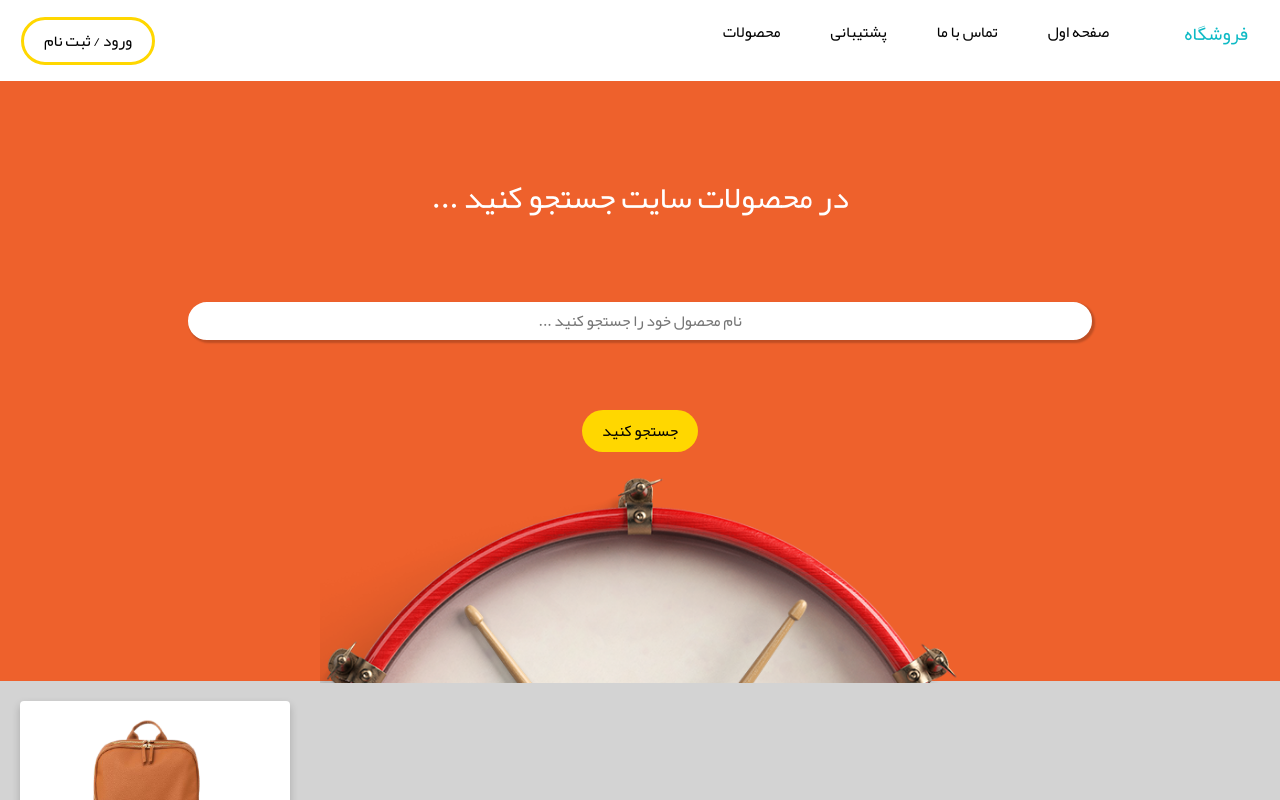
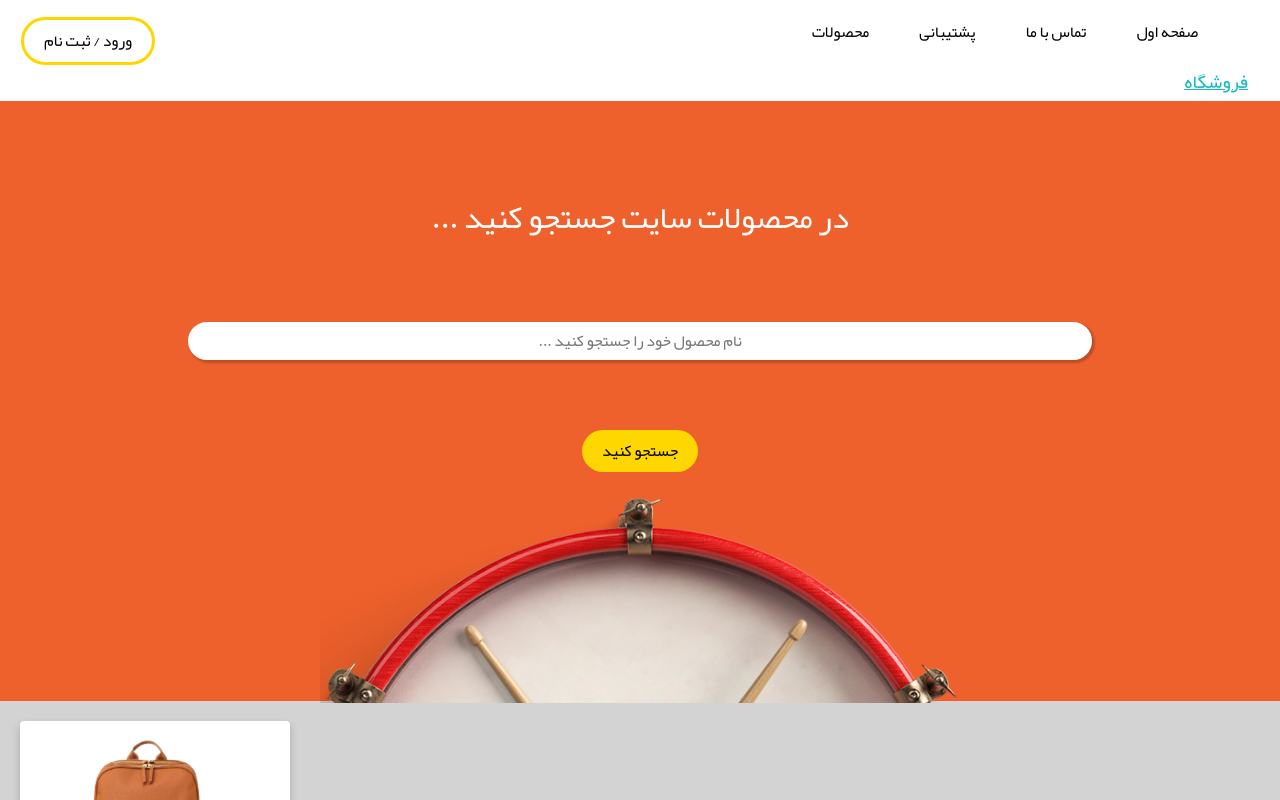
Before and after one commit to mnn59/web-new, a React app: page / in a window 1280 px wide. Shown: the top 800 px of the page. Built offline with nearby package versions, Linux system fonts and the light colour scheme.

Commit message:
Add link to logo name(home page)

```diff
--- a/src/components/UI/Header/Header.js
+++ b/src/components/UI/Header/Header.js
@@ -1,6 +1,7 @@
 import React from "react";
 import classes from "./Header.module.css"
 import LoginButton from "../LoginButton/LoginButton"
+import {Link} from "react-router-dom";
 
 const header = () => {
     return (
@@ -21,7 +22,11 @@
                         <a href="#" className={classes.menu__link}>صفحه اول</a>
                     </li>
                     <li className={classes.menu__list}>
-                        <p className={classes.menu__logo}>فروشگاه</p>
+                        <p>
+                            <Link to="/" className={classes.menu__logo}>
+                                فروشگاه
+                            </Link>
+                        </p>
                     </li>
                 </ul>
             </div>
```
